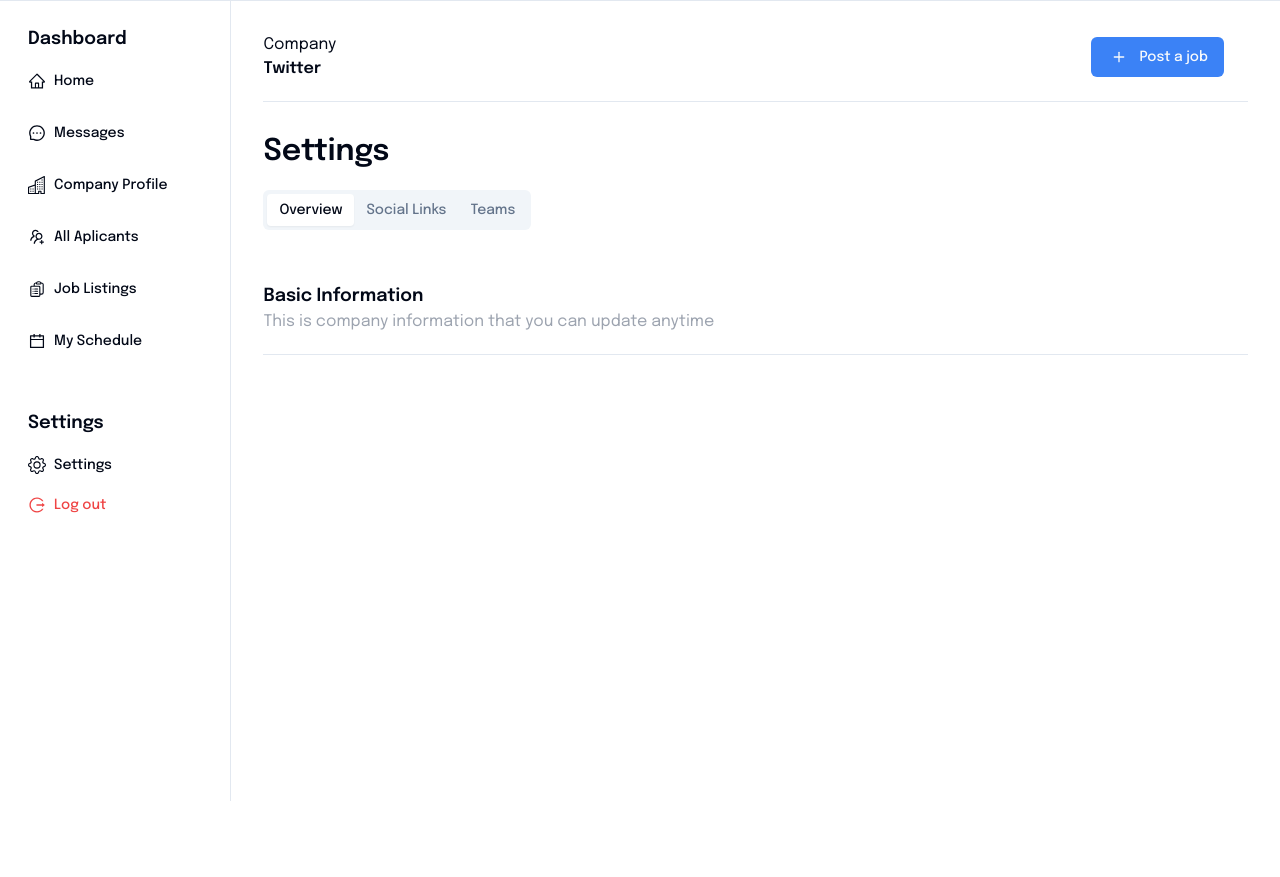
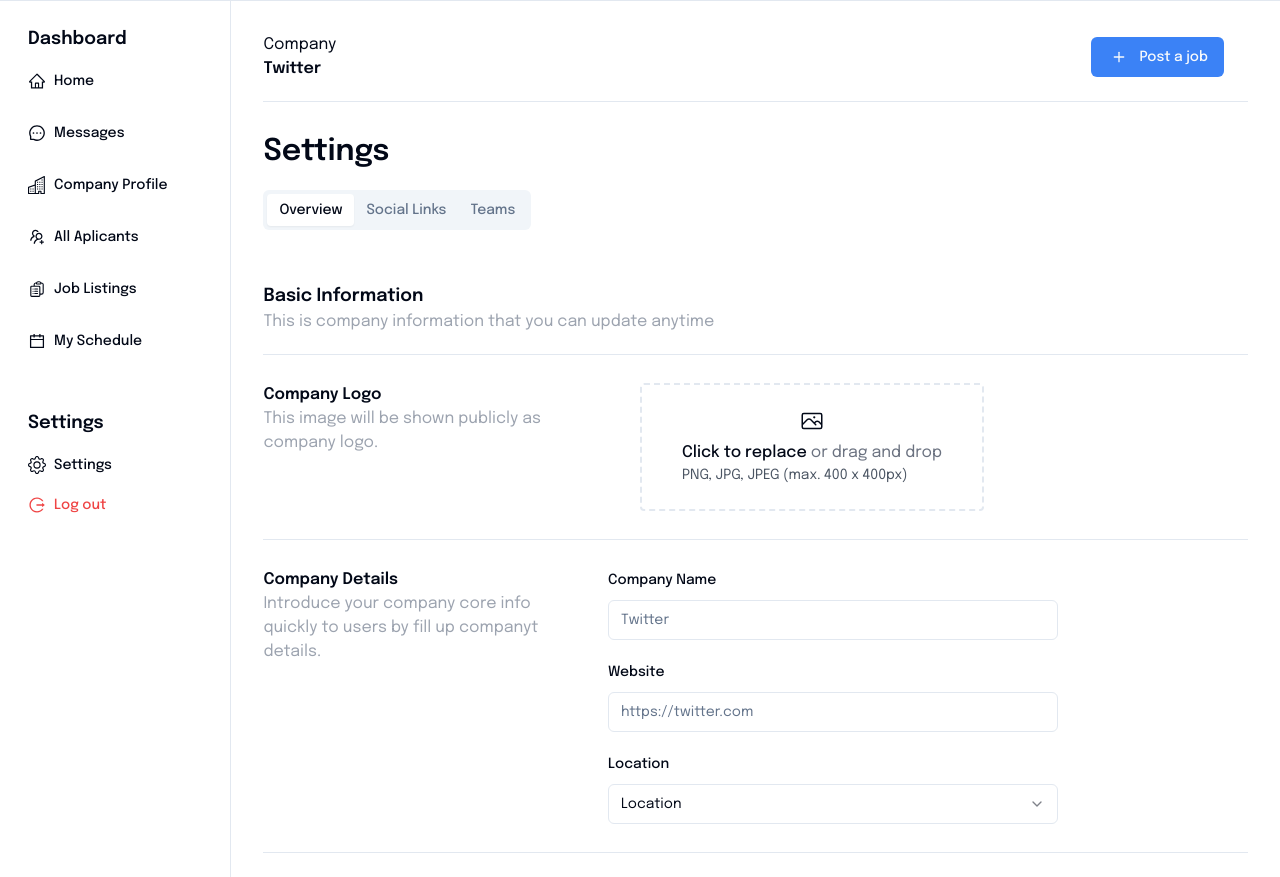
Before and after one commit to dmzazz/dashboard-job-hunt, a Next.js app: page /settings in a window 1280 px wide. Before the commit the page ends 801 px from the top, so only its background shows below. Built offline with nearby package versions, Linux system fonts and the light colour scheme.

Commit message:
membuat field input di settings

```diff
--- a/src/components/forms/OverviewForm/index.tsx
+++ b/src/components/forms/OverviewForm/index.tsx
@@ -1,7 +1,13 @@
 "use client";
 
 import TitleForm from "@/components/atoms/TitleForm";
+import CustomUpload from "@/components/organisms/CustomUpload";
+import FieldInput from "@/components/organisms/FieldInput";
+import { Form, FormControl, FormDescription, FormField, FormItem, FormLabel, FormMessage } from "@/components/ui/form";
+import { Input } from "@/components/ui/input";
+import { Select, SelectContent, SelectItem, SelectTrigger, SelectValue } from "@/components/ui/select";
 import { Separator } from "@/components/ui/separator";
+import { LOCATION_OPTIONS, optionsType } from "@/constant";
 import { overviewFormSchema } from "@/lib/form-schema";
 import { zodResolver } from "@hookform/resolvers/zod";
 import React, { FC } from "react";
@@ -24,7 +30,71 @@
         <TitleForm title="Basic Information" subtitle="This is company information that you can update anytime" />
       </div>
 
-      <Separator />
+      <Separator className="mb-7" />
+
+      <Form {...form}>
+        <form onSubmit={form.handleSubmit(onSubmit)} className="space-y-7">
+          <FieldInput title="Company Logo" subtitle="This image will be shown publicly as company logo.">
+            <CustomUpload form={form} name="image" />
+          </FieldInput>
+
+          <FieldInput title="Company Details" subtitle="Introduce your company core info quickly to users by fill up companyt details.">
+            <div className="space-y-5">
+              <FormField
+                control={form.control}
+                name="name"
+                render={({ field }) => (
+                  <FormItem>
+                    <FormLabel>Company Name</FormLabel>
+                    <FormControl>
+                      <Input className="w-[450px]" placeholder="Twitter" {...field} />
+                    </FormControl>
+                    <FormMessage />
+                  </FormItem>
+                )}
+              />
+              <FormField
+                control={form.control}
+                name="website"
+                render={({ field }) => (
+                  <FormItem>
+                    <FormLabel>Website</FormLabel>
+                    <FormControl>
+                      <Input className="w-[450px]" placeholder="https://twitter.com" {...field} />
+                    </FormControl>
+                    <FormMessage />
+                  </FormItem>
+                )}
+              />
+
+              <FormField
+                control={form.control}
+                name="location"
+                render={({ field }) => (
+                  <FormItem>
+                    <FormLabel>Location</FormLabel>
+                    <Select onValueChange={field.onChange} defaultValue={field.value}>
+                      <FormControl>
+                        <SelectTrigger className="w-[450px]">
+                          <SelectValue placeholder="Location" />
+                        </SelectTrigger>
+                      </FormControl>
+                      <SelectContent>
+                        {LOCATION_OPTIONS.map((item: optionsType, i: number) => (
+                          <SelectItem key={item.id + i} value={item.id}>
+                            {item.label}
+                          </SelectItem>
+                        ))}
+                      </SelectContent>
+                    </Select>
+                    <FormMessage />
+                  </FormItem>
+                )}
+              />
+            </div>
+          </FieldInput>
+        </form>
+      </Form>
     </div>
   );
 };
--- /dev/null
+++ b/src/components/organisms/CustomUpload/index.tsx
@@ -0,0 +1,79 @@
+"use client";
+
+import React, { ChangeEvent, FC, useRef, useState } from 'react'
+import Image from 'next/image';
+
+
+interface CustomUploadProps {
+    form: any;
+    name: string;
+}
+
+const CustomUpload: FC<CustomUploadProps> = ({ form, name }) => {
+    const [previewImg, setPreviewImg] = useState("")
+
+    const inputRef = useRef<HTMLInputElement>(null);
+
+    const handleFileChange = (e: ChangeEvent<HTMLInputElement>) => {
+        if (e.target.files) {
+            setPreviewImg(URL.createObjectURL(e.target.files[0]));
+            form.setValue(name, e.target.files[0]);
+        }
+    }
+
+    const handleUploadFile = () => {
+        inputRef.current?.click();
+    }
+
+  return (
+    <div className="inline-flex items-center gap-8">
+    <div>
+        {previewImg !== "" && (
+            <Image
+                width={120}
+                height={120}
+                src={previewImg}
+                alt={previewImg}
+            />
+        )}
+    </div>
+    <div
+        className="py-6 px-10 border-2 cursor-pointer border-bluePrimary border-dashed w-max rounded-sm"
+        onClick={handleUploadFile}
+    >
+        <svg
+            xmlns="http://www.w3.org/2000/svg"
+            fill="none"
+            viewBox="0 0 24 24"
+            strokeWidth={1.5}
+            stroke="currentColor"
+            className="w-6 h-6 text-bluePrimary mx-auto mb-2"
+        >
+            <path
+                strokeLinecap="round"
+                strokeLinejoin="round"
+                d="M2.25 15.75l5.159-5.159a2.25 2.25 0 013.182 0l5.159 5.159m-1.5-1.5l1.409-1.409a2.25 2.25 0 013.182 0l2.909 2.909m-18 3.75h16.5a1.5 1.5 0 001.5-1.5V6a1.5 1.5 0 00-1.5-1.5H3.75A1.5 1.5 0 002.25 6v12a1.5 1.5 0 001.5 1.5zm10.5-11.25h.008v.008h-.008V8.25zm.375 0a.375.375 0 11-.75 0 .375.375 0 01.75 0z"
+            />
+        </svg>
+        <div className="text-center">
+            <span className="text-bluePrimary font-medium">
+                Click to replace
+            </span>{" "}
+            <span className="text-gray-500">or drag and drop</span>
+        </div>
+        <div className="text-gray-600 text-sm">
+            PNG, JPG, JPEG (max. 400 x 400px)
+        </div>
+        <input
+            ref={inputRef}
+            type="file"
+            className="hidden"
+            onChange={handleFileChange}
+            accept="image/png, image/jpeg, image/jpg"
+        />
+    </div>
+</div>
+  )
+}
+
+export default CustomUpload;
--- a/src/constant/index.ts
+++ b/src/constant/index.ts
@@ -1,4 +1,9 @@
 import { EnumValues } from "zod";
+
+export type optionsType = {
+  id: string;
+  label: string;
+};
 
 export const JOBTYPES: EnumValues = ["Full-Time", "Part-Time", "Remote", "Internship"];
 
@@ -24,3 +29,22 @@
     needs: 10,
   },
 ];
+
+export const LOCATION_OPTIONS: optionsType[] = [
+  {
+    id: "Indonesia",
+    label: "Indonesia",
+  },
+  {
+    id: "Malaysia",
+    label: "Malaysia",
+  },
+  {
+    id: "Singapura",
+    label: "Singapura",
+  },
+  {
+    id: "Thailand",
+    label: "Thailand",
+  },
+];
```
